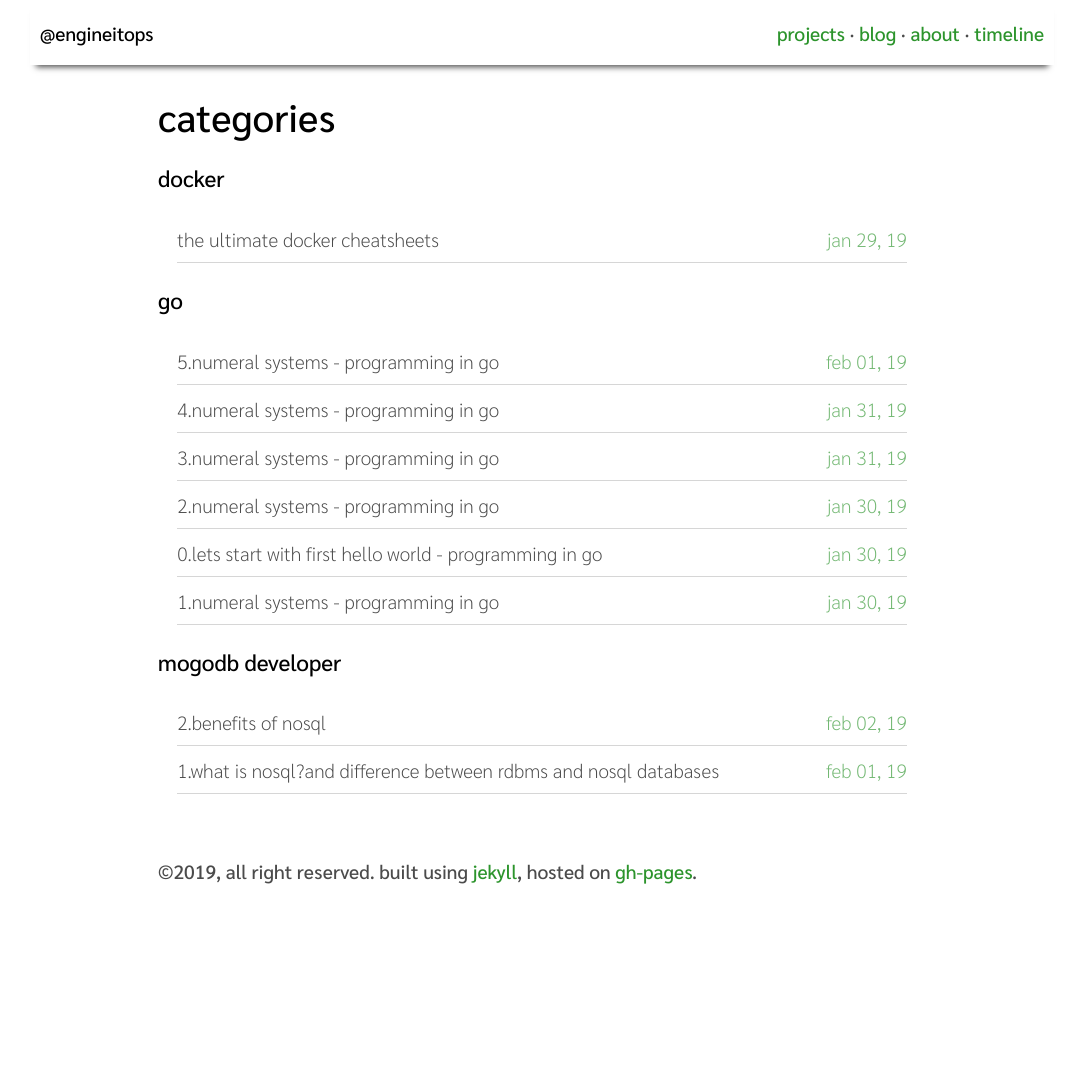
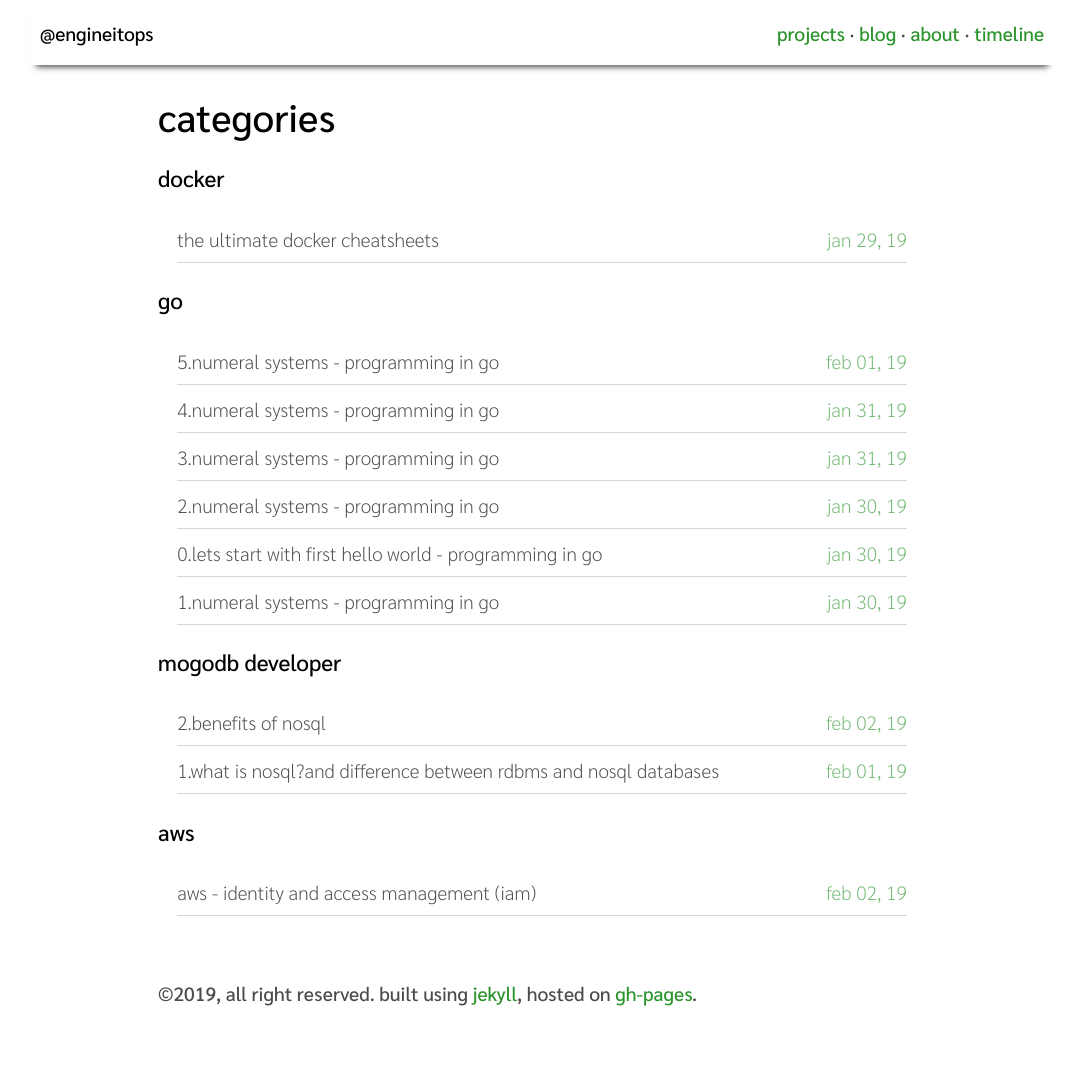
Before and after one commit to EngineITOps/EngineITOps.github.io, a Jekyll site: the page built from pages/category.html, in a window 1280 px wide. Shown: the whole page, without its empty margins (98-1181 px from the left). Built offline with Jekyll 4.4.1, drawn with Linux system fonts in a browser that asks for light colours; before the commit the page ends 947 px from its top, so only the background shows below that.

Commit message:
Update 2019-02-2-aws-Identity_and_Access_Management_(IAM).md

```diff
--- a/_posts/2019-02-2-aws-Identity_and_Access_Management_(IAM).md
+++ b/_posts/2019-02-2-aws-Identity_and_Access_Management_(IAM).md
@@ -1,5 +1,10 @@
+---
+layout: post
+title: AWS - Identity and Access Management (IAM)
+tags: [AWS]
+categories: [ AWS ]
 
-
+---
 
 
 
```
